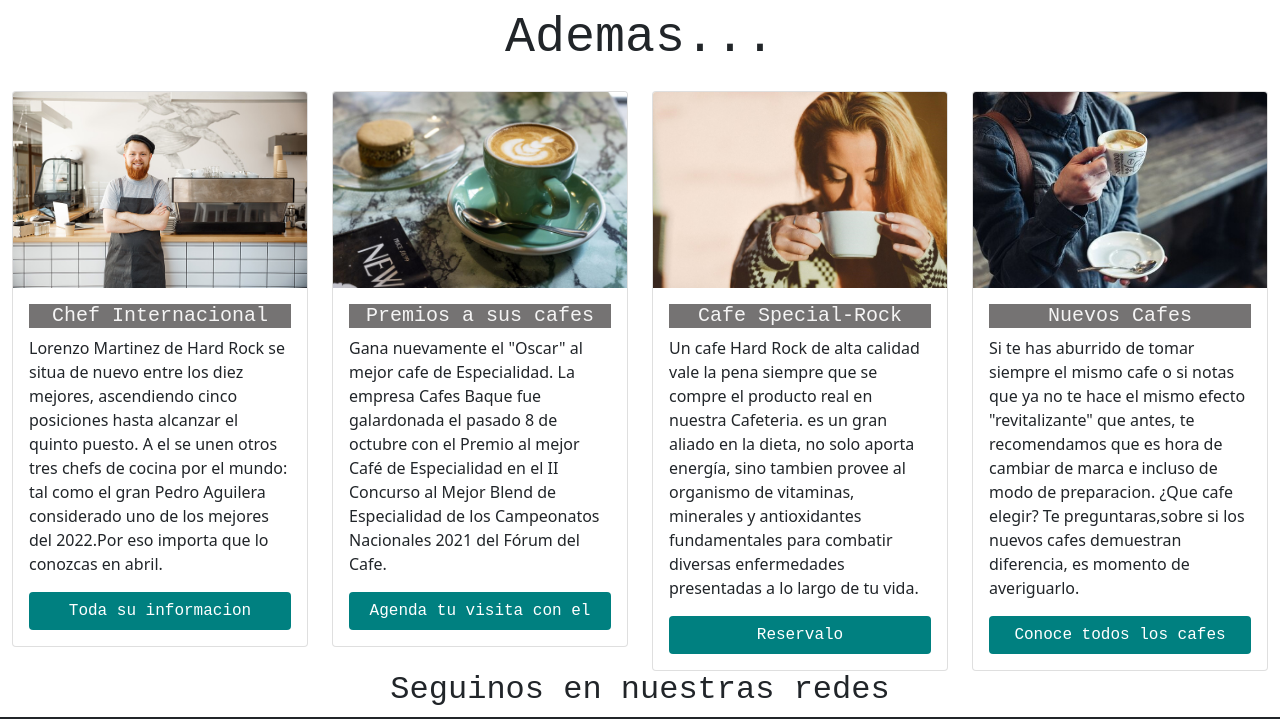
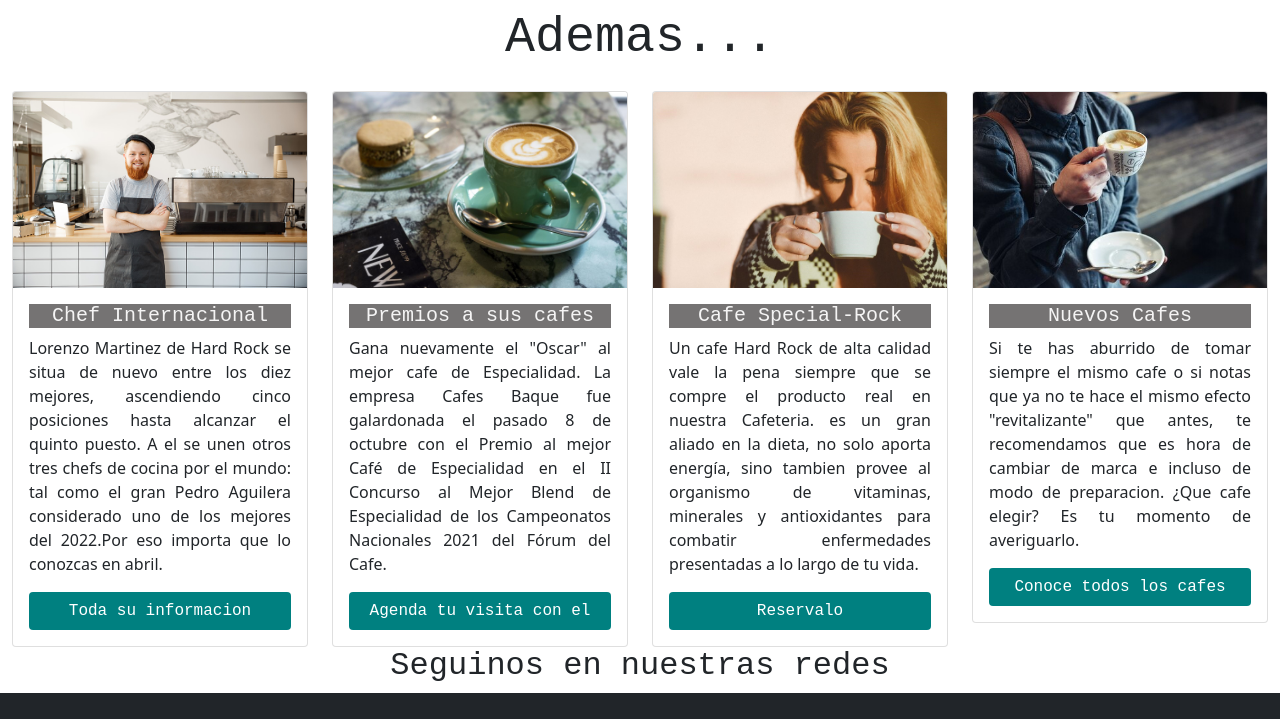
Before and after one commit to germarr93/GermanProject, a website: page pages/beneficios.html in a window 1280 px wide. Shown: the part 1613-2332 px from the top of the page. Drawn offline with nearby package versions, Linux system fonts and the light colour scheme.

Commit message:
actualizando todo

```diff
--- a/pages/beneficios.html
+++ b/pages/beneficios.html
@@ -159,8 +159,7 @@
 							<h5 class="card-title">Chef Internacional</h5>
 							<p class="card-text">Lorenzo Martinez de Hard Rock se situa de nuevo entre los diez mejores,
 								ascendiendo cinco posiciones hasta alcanzar el quinto puesto. A el se unen otros tres
-								chefs
-								de cocina por el mundo: tal como el gran Pedro Aguilera considerado uno de los mejores
+								chefs de cocina por el mundo: tal como el gran Pedro Aguilera considerado uno de los mejores
 								del 2022.Por eso importa que lo conozcas en abril. </p>
 							<a href="./nosotros.html" class="btn btn-shop w-100 ">Toda su informacion</a>
 						</div>
@@ -192,9 +191,8 @@
 							<p class="card-text">Un cafe Hard Rock de alta calidad vale la pena siempre que se compre el
 								producto real en nuestra Cafeteria.
 								es un gran aliado en la dieta, no solo aporta energía, sino tambien provee al organismo
-								de
-								vitaminas, minerales y antioxidantes fundamentales para combatir diversas enfermedades
-								presentadas a lo largo de tu vida.
+								de vitaminas, minerales y antioxidantes para combatir enfermedades presentadas a lo
+								largo de tu vida.
 
 							</p>
 							<a href="./contacto.html" class="btn btn-shop w-100 ">Reservalo</a>
@@ -207,13 +205,10 @@
 						<img src="../img/cafeDos.jpeg" class="card-img-top" alt=" hombre con cafe">
 						<div class="card-body">
 							<h5 class="card-title">Nuevos Cafes</h5>
-							<p class="card-text">Si te has aburrido de tomar siempre el mismo cafe o si notas que ya no
-								te
-								hace el mismo efecto "revitalizante" que antes, te recomendamos que es hora de cambiar
-								de
-								marca e incluso de modo de preparacion.
-								¿Que cafe elegir? Te preguntaras,sobre si los nuevos cafes demuestran diferencia, es
-								momento de averiguarlo.</p>
+							<p id="pText">Si te has aburrido de tomar siempre el mismo cafe o si notas que ya no
+								te hace el mismo efecto "revitalizante" que antes, te recomendamos que es hora de
+								cambiar de marca e incluso de modo de preparacion. ¿Que cafe elegir? Es tu momento de
+								averiguarlo.</p>
 							<a href="./nosotros.html" class="btn btn-shop w-100 ">Conoce todos los cafes</a>
 						</div>
 					</div>
--- a/scss/_content.scss
+++ b/scss/_content.scss
@@ -6,7 +6,6 @@
   .card-text {
     font-family: "Courier New", Courier, monospace;
     text-align: center;
-
     .card a {
       color: rgb(44, 23, 231);
       background: linear-gradient(
@@ -74,7 +73,9 @@
   margin:$margin;
  }
 
-
+p{
+  text-align: justify;
+}
 
 
  h2{
@@ -91,6 +92,7 @@
 .card-titleDos{
   @extend .card-title;
 }
+
 .btn
 {
   color: white !important;
```
Also changed, not shown: css/main.css.
